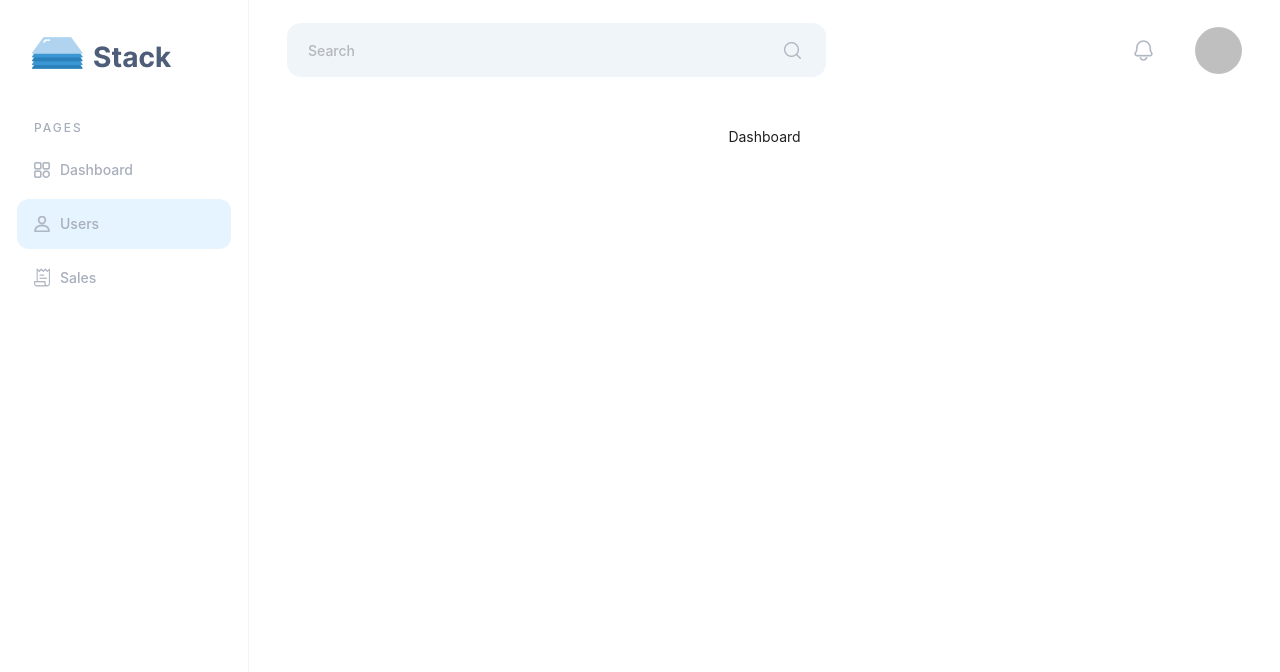
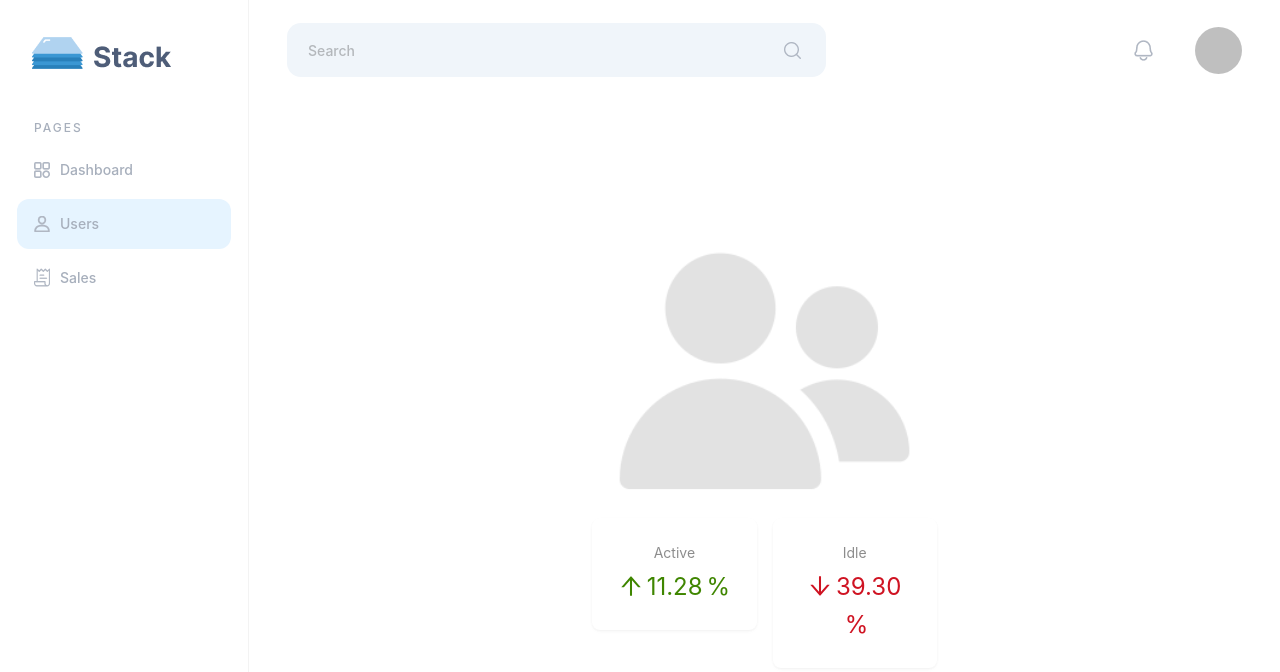
Before and after one commit to nhasan97/M360ICT-Assignment, a React (Vite) app: page /dashboard/dashboard in a window 1280 px wide. Shown: the top 672 px of the page. Built offline with nearby package versions, Linux system fonts and the light colour scheme.

Commit message:
added users image and antd  card containing active and idle users in Dashboard.tsx component

```diff
--- a/src/pages/Dashboard/Dashboard.tsx
+++ b/src/pages/Dashboard/Dashboard.tsx
@@ -1,5 +1,51 @@
+import { ArrowDownOutlined, ArrowUpOutlined } from "@ant-design/icons";
+import { Card, Col, Flex, Row, Statistic } from "antd";
+import groupImg from "../../assets/group.png";
+
 const Dashboard = () => {
-  return <div>Dashboard</div>;
+  const dashboardConatinerStyle: React.CSSProperties = {
+    width: "100%",
+    height: "100%",
+    overflowY: "auto",
+  };
+
+  return (
+    <Flex
+      vertical
+      justify="center"
+      align="center"
+      style={dashboardConatinerStyle}
+    >
+      <img src={groupImg} style={{ width: "30%" }}></img>
+
+      <Row gutter={16}>
+        <Col span={12}>
+          <Card bordered={false}>
+            <Statistic
+              title="Active"
+              value={11.28}
+              precision={2}
+              valueStyle={{ color: "#3f8600" }}
+              prefix={<ArrowUpOutlined />}
+              suffix="%"
+            />
+          </Card>
+        </Col>
+        <Col span={12}>
+          <Card bordered={false}>
+            <Statistic
+              title="Idle"
+              value={39.3}
+              precision={2}
+              valueStyle={{ color: "#cf1322" }}
+              prefix={<ArrowDownOutlined />}
+              suffix="%"
+            />
+          </Card>
+        </Col>
+      </Row>
+    </Flex>
+  );
 };
 
 export default Dashboard;
```
Also changed, not shown: src/routes/PrivateRoute.tsx (added, +18 -0 lines), src/assets/group.png (added).
